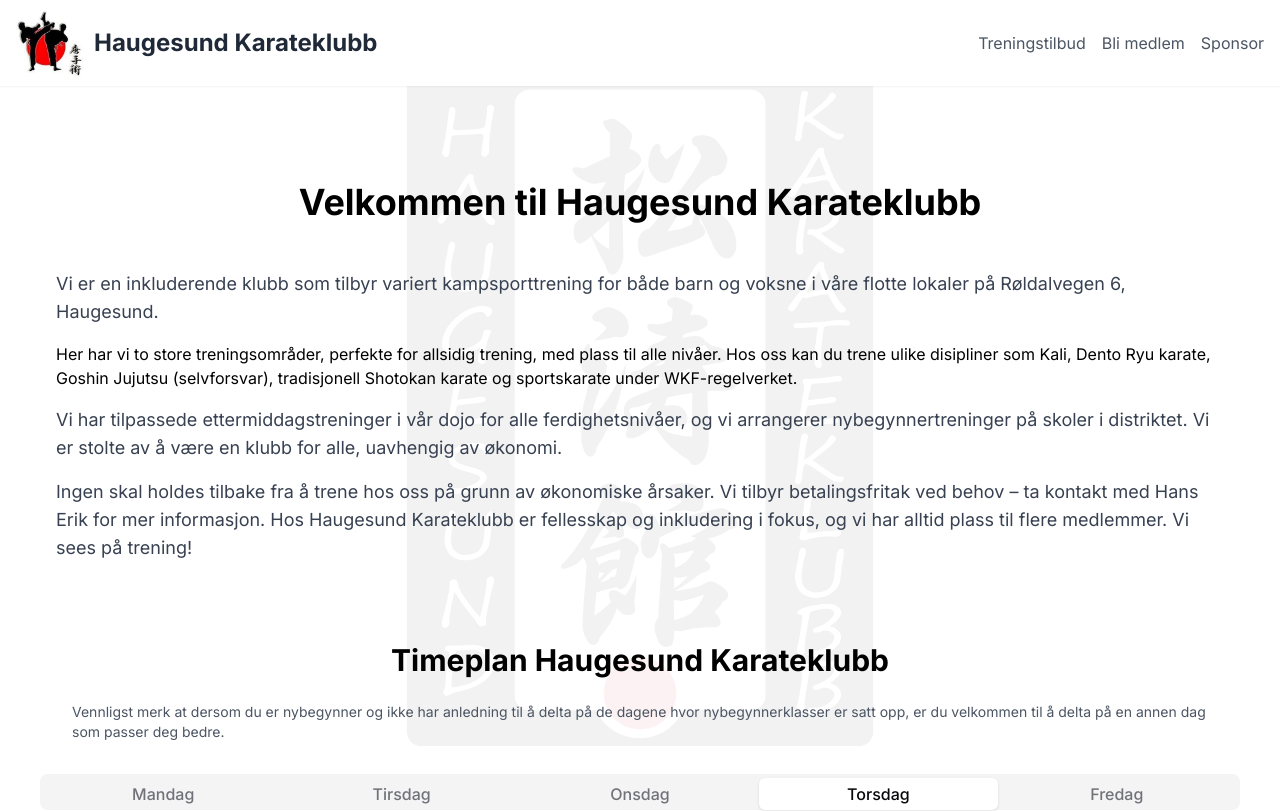
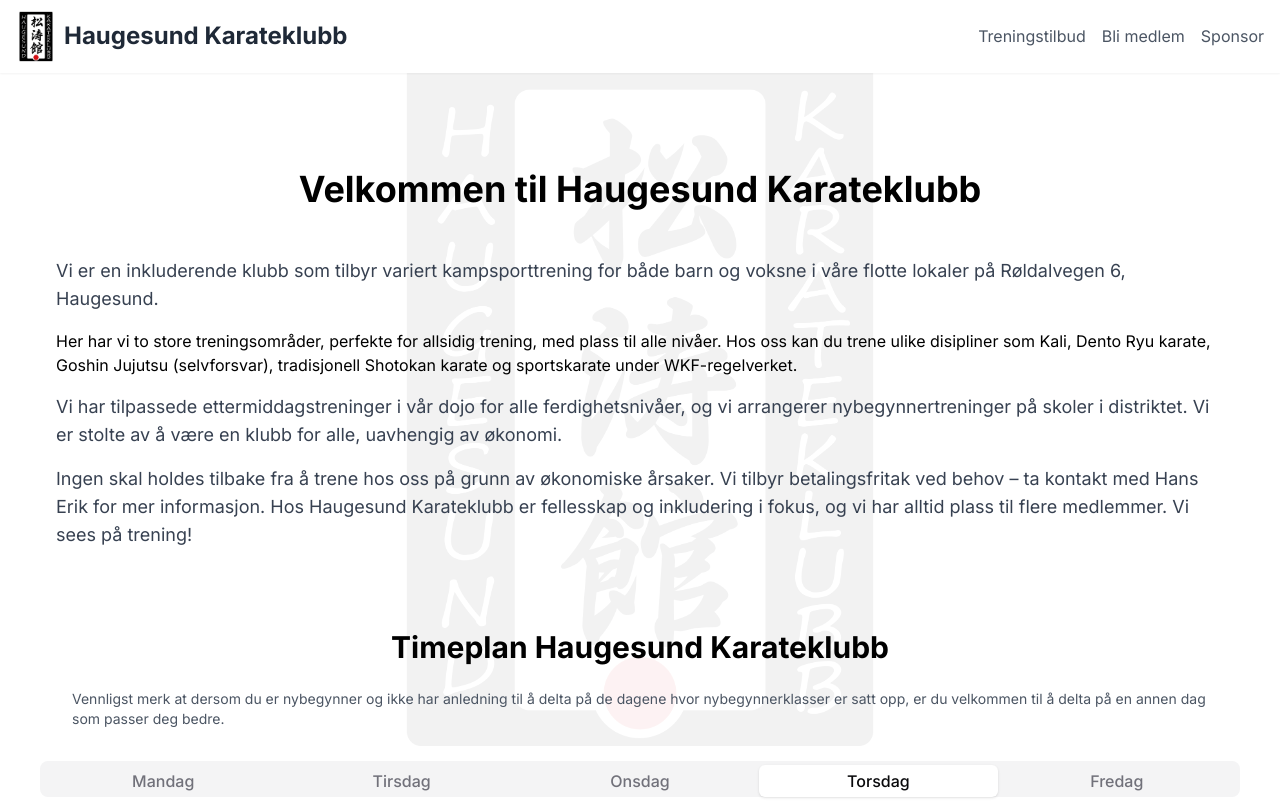
Before and after one commit to HansMariusAndreassen/haugesund-karateklubb, a Next.js app: page / in a window 1280 px wide. Shown: the top 811 px of the page. Built offline with nearby package versions, Linux system fonts and the light colour scheme.

Commit message:
Update Logo and favicon

```diff
--- a/src/Header/Header.tsx
+++ b/src/Header/Header.tsx
@@ -15,7 +15,7 @@
     <header className="bg-white shadow-sm">
       <div className="mx-auto px-4 py-2 flex justify-between items-center">
         <a href="/" className="flex items-center gap-2">
-          <Image src="/logo.jpg" alt="Logo" width={70} height={70} />
+          <Image src="/karateklubblogo.svg" alt="Logo" width={40} height={40} />
           <h1 className="text-2xl font-bold text-gray-800">
             Haugesund Karateklubb
           </h1>
--- a/src/app/layout.tsx
+++ b/src/app/layout.tsx
@@ -26,7 +26,7 @@
     type: "website",
   },
   icons: {
-    icon: "/favicon-32x32.png",
+    icon: "/favicon.png",
   },
 };
 
```
Also changed, not shown: public/favicon-32x32.png (deleted), public/favicon.png (added).
